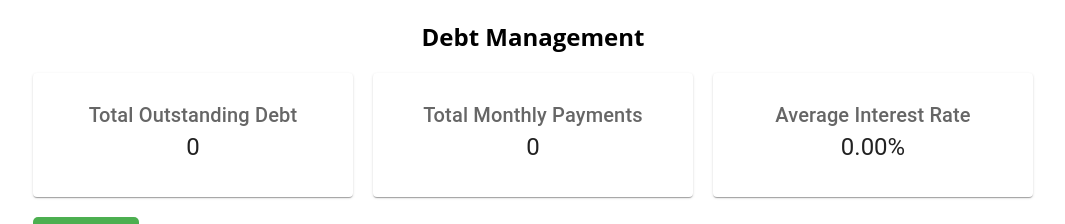
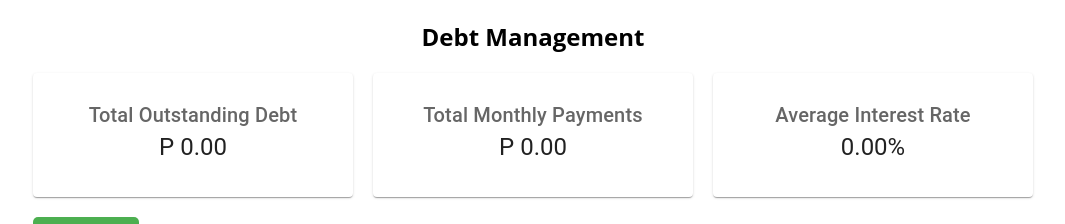
Before and after one commit to moalusid/financialplanner, a React (Create React App) app in the folder frontend/: page /debt-management in a window 1280 px wide. Shown: the top 224 px of the page, without its empty margins (107-1172 px from the left). Built offline with nearby package versions, Linux system fonts and the light colour scheme; no server answers.

Commit message:
Currency formatting

```diff
--- a/frontend/src/components/DebtManagement.js
+++ b/frontend/src/components/DebtManagement.js
@@ -8,6 +8,13 @@ const DebtManagement = () => {
     const [totalMonthlyPayments, setTotalMonthlyPayments] = useState(0);
     const [averageInterestRate, setAverageInterestRate] = useState(0);
     const navigate = useNavigate();
+
+    const formatCurrency = (amount) => {
+        return new Intl.NumberFormat('en-BW', {
+            style: 'currency',
+            currency: 'BWP',
+        }).format(amount);
+    };
 
     useEffect(() => {
         const fetchDebts = async () => {
@@ -53,7 +60,7 @@ const DebtManagement = () => {
                             Total Outstanding Debt
                         </Typography>
                         <Typography variant="h5" color="textPrimary">
-                            {totalOutstandingDebt}
+                            {formatCurrency(totalOutstandingDebt)}
                         </Typography>
                     </CardContent>
                 </Card>
@@ -63,7 +70,7 @@ const DebtManagement = () => {
                             Total Monthly Payments
                         </Typography>
                         <Typography variant="h5" color="textPrimary">
-                            {totalMonthlyPayments}
+                            {formatCurrency(totalMonthlyPayments)}
                         </Typography>
                     </CardContent>
                 </Card>
@@ -108,7 +115,7 @@ const DebtManagement = () => {
                         >
                             <h3 style={{ marginBottom: '20px' }}>{debt.name || 'Unnamed Debt'}</h3>
                             <Typography variant="h6" component="div" color="textPrimary" style={{ marginBottom: '10px' }}>
-                                Current Balance: {balance}
+                                Current Balance: {formatCurrency(balance)}
                             </Typography>
                             <LinearProgress
                                 variant="determinate"
@@ -131,7 +138,7 @@ const DebtManagement = () => {
                                 component="div"
                                 sx={{ color: 'red', marginTop: '5px' }}
                             >
-                                Monthly Payment: {minPayment}
+                                Monthly Payment: {formatCurrency(minPayment)}
                             </Typography>
                         </div>
                     );
```
